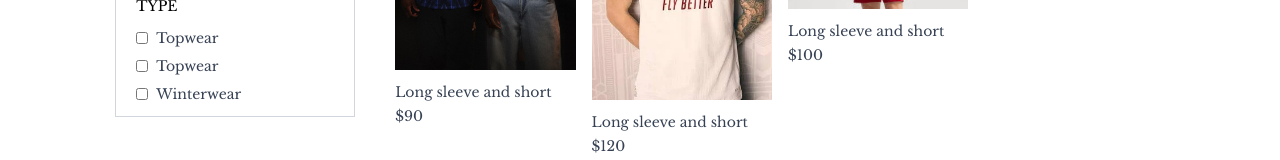
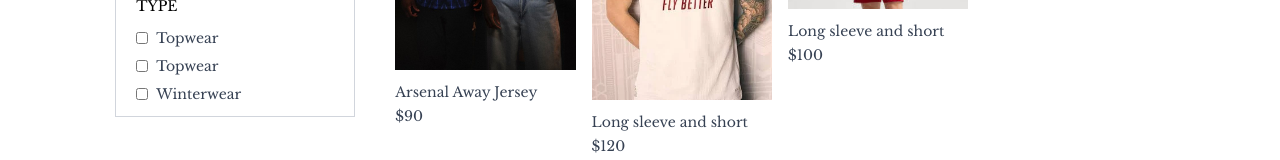
Before and after one commit to Dagimawi7/ZT-Ecommerce-Web, a React (Vite) app in the folder frontend/: page /collection in a window 1280 px wide. Shown: the part 456-616 px from the top of the page. Built offline with nearby package versions, Linux system fonts and the light colour scheme; a web font is replaced by a local one.

Commit message:
added search logic

```diff
--- a/frontend/src/assets/assets.js
+++ b/frontend/src/assets/assets.js
@@ -40,7 +40,7 @@ export const products = [
     {
         // product 1
         _id: "Arsenal Away Jersey",
-        name : "Long sleeve and short",
+        name : "Arsenal Away Jersey",
         description: " A light weigth blue jersey",
         price: 90,
         // can display multiple images for one product
--- a/frontend/src/pages/Collection.jsx
+++ b/frontend/src/pages/Collection.jsx
@@ -6,7 +6,7 @@ import ProductItem from '../components/productItem';
 
 const Collection = () => {
 
-  const { products } = useContext(ShopContext);
+  const { products, search, showSearch } = useContext(ShopContext);
   const [showFilter,setShowFilter] = useState(false);
   const [filterProducts,setFilterProducts] = useState([]);
   const [category,setCategory] = useState([]);
@@ -37,6 +37,10 @@ const Collection = () => {
   const applyFilter = () => {
 
     let productsCopy = products.slice();
+
+    if (showSearch && search) {
+      productsCopy = productsCopy.filter(item => item.name.toLowerCase().includes(search.toLowerCase()))
+    }
 
     if (category.length > 0) {
       productsCopy = productsCopy.filter(item => category.includes(item.category));
@@ -71,7 +75,7 @@ const Collection = () => {
 
   useEffect(()=>{
     applyFilter();
-  }, [category,subCategory])
+  }, [category,subCategory, search, showSearch])
 
  useEffect(()=>{
   sortProduct();
```
